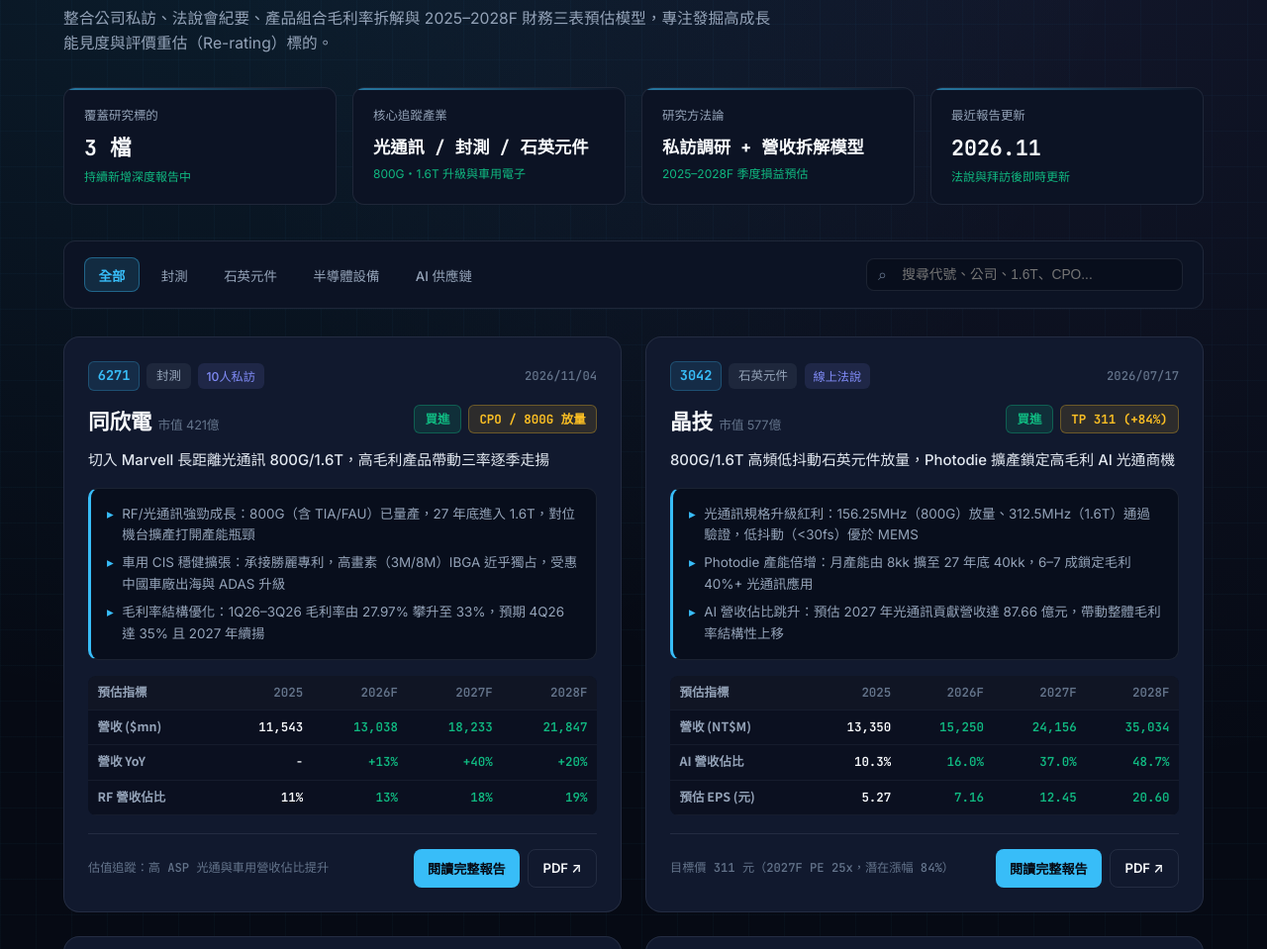
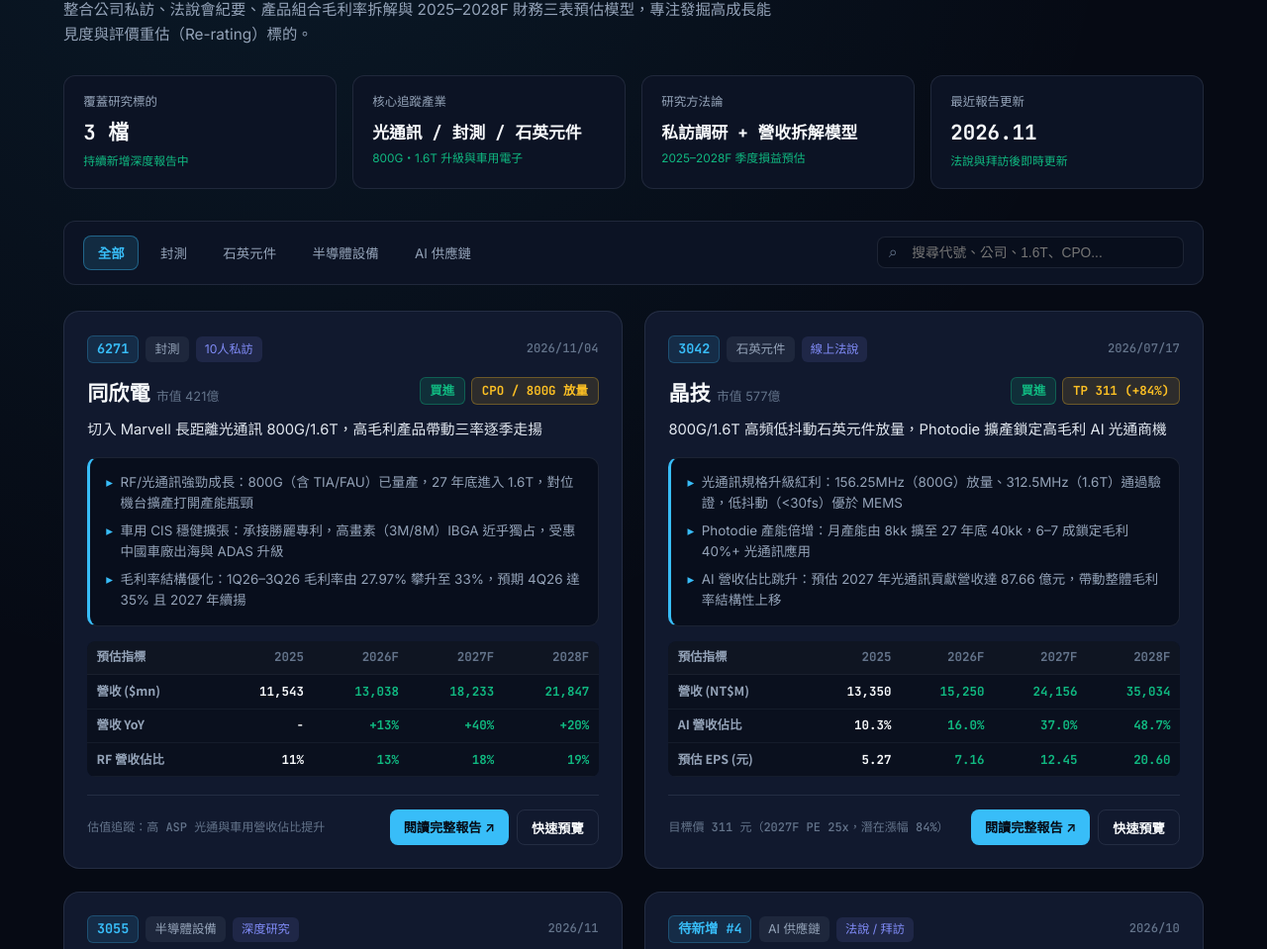
Before and after one commit to 2842U4/tailor, a plain HTML site: page index.html in a window 1280 px wide. Shown: the part 192-1151 px from the top of the page at 99% size. Drawn offline with Linux system fonts and the light colour scheme.

Commit message:
Update index.html

```diff
--- a/index.html
+++ b/index.html
@@ -6,7 +6,7 @@
   <title>YANG CHENG-YING | 獨立個股與產業研究終端</title>
   <link rel="preconnect" href="https://fonts.googleapis.com">
   <link rel="preconnect" href="https://fonts.gstatic.com" crossorigin>
-  <link href="https://fonts.googleapis.com/css2?family=Inter:wght@400;500;600;700;800&family=JetBrains+Mono:wght@500;600;700&family=Noto+Sans+TC:wght@400;500;700&display=swap" rel="stylesheet">
+  <link href="https://fonts.googleapis.com/css2?family=Inter:wght@400;600;700;800&family=JetBrains+Mono:wght@500;700&family=Noto+Sans+TC:wght@400;500;700&display=swap" rel="stylesheet">
   <style>
     :root {
       --bg-base: #060a14;
@@ -14,8 +14,8 @@
       --bg-card: #11192e;
       --bg-card-hover: #16213c;
       --bg-sub: #080e1c;
-      --border: rgba(148, 163, 184, 0.14);
-      --border-glow: rgba(56, 189, 248, 0.45);
+      --border: rgba(148, 163, 184, 0.15);
+      --border-glow: rgba(56, 189, 248, 0.5);
       --text-main: #f8fafc;
       --text-sub: #94a3b8;
       --text-dim: #64748b;
@@ -30,26 +30,20 @@
     * { box-sizing: border-box; margin: 0; padding: 0; }
 
     body {
-      font-family: 'Inter', 'Noto Sans TC', -apple-system, sans-serif;
+      font-family: 'Inter', 'Noto Sans TC', -apple-system, BlinkMacSystemFont, sans-serif;
       background-color: var(--bg-base);
       color: var(--text-main);
       line-height: 1.6;
-      background-image:
-        linear-gradient(rgba(56, 189, 248, 0.03) 1px, transparent 1px),
-        linear-gradient(90deg, rgba(56, 189, 248, 0.03) 1px, transparent 1px),
-        radial-gradient(circle at 18% 0%, rgba(56, 189, 248, 0.12) 0%, transparent 45%),
-        radial-gradient(circle at 85% 5%, rgba(129, 140, 248, 0.1) 0%, transparent 45%);
-      background-size: 36px 36px, 36px 36px, 100% 100%, 100% 100%;
+      background-image: radial-gradient(circle at 20% 0%, rgba(56, 189, 248, 0.09) 0%, transparent 45%);
       min-height: 100vh;
     }
 
-    /* Top Terminal Bar */
+    /* Top Bar (移除高耗能 backdrop-filter) */
     nav {
       position: sticky;
       top: 0;
       z-index: 40;
-      background: rgba(6, 10, 20, 0.88);
-      backdrop-filter: blur(14px);
+      background: rgba(6, 10, 20, 0.96);
       border-bottom: 1px solid var(--border);
     }
     .nav-inner {
@@ -75,7 +69,7 @@
       height: 9px;
       border-radius: 50%;
       background: var(--emerald);
-      box-shadow: 0 0 10px var(--emerald);
+      box-shadow: 0 0 8px var(--emerald);
     }
     .analyst-pill {
       font-size: 0.8rem;
@@ -93,128 +87,87 @@
       padding: 0 1.5rem;
     }
 
-    /* Hero Header */
-    .hero {
-      padding: 3rem 0 2rem;
-      display: flex;
-      justify-content: space-between;
-      align-items: flex-end;
-      flex-wrap: wrap;
-      gap: 1.5rem;
-    }
+    /* Hero */
+    .hero { padding: 2.75rem 0 1.75rem; }
     .hero-left { max-width: 720px; }
     .eyebrow {
       font-family: 'JetBrains Mono', monospace;
       font-size: 0.78rem;
       color: var(--cyan);
       letter-spacing: 0.08em;
-      margin-bottom: 0.65rem;
+      margin-bottom: 0.6rem;
       display: block;
     }
     .hero h1 {
-      font-size: clamp(1.8rem, 3.6vw, 2.55rem);
+      font-size: clamp(1.75rem, 3.5vw, 2.45rem);
       font-weight: 800;
       letter-spacing: -0.02em;
       line-height: 1.2;
-      margin-bottom: 0.75rem;
+      margin-bottom: 0.7rem;
     }
-    .hero p {
-      color: var(--text-sub);
-      font-size: 0.98rem;
-    }
+    .hero p { color: var(--text-sub); font-size: 0.96rem; }
 
-    /* Dashboard Metrics */
+    /* KPI Strip */
     .stats-row {
       display: grid;
       grid-template-columns: repeat(4, 1fr);
       gap: 1rem;
-      margin-bottom: 2.25rem;
+      margin-bottom: 2rem;
     }
     .stat-box {
       background: var(--bg-surface);
       border: 1px solid var(--border);
       border-radius: 12px;
-      padding: 1.1rem 1.25rem;
-      position: relative;
-      overflow: hidden;
+      padding: 1.05rem 1.2rem;
     }
-    .stat-box::after {
-      content: "";
-      position: absolute;
-      top: 0; left: 0; right: 0;
-      height: 2px;
-      background: linear-gradient(90deg, var(--cyan), transparent);
-      opacity: 0.6;
-    }
-    .stat-label {
-      font-size: 0.78rem;
-      color: var(--text-sub);
-      margin-bottom: 0.3rem;
-    }
+    .stat-label { font-size: 0.78rem; color: var(--text-sub); margin-bottom: 0.25rem; }
     .stat-val {
       font-family: 'JetBrains Mono', monospace;
-      font-size: 1.35rem;
+      font-size: 1.3rem;
       font-weight: 700;
       color: var(--text-main);
     }
-    .stat-note {
-      font-size: 0.75rem;
-      color: var(--emerald);
-      margin-top: 0.2rem;
-    }
+    .stat-note { font-size: 0.74rem; color: var(--emerald); margin-top: 0.2rem; }
 
-    /* Filter & Search Toolbar */
+    /* Filter & Search */
     .toolbar {
       display: flex;
       flex-wrap: wrap;
       justify-content: space-between;
       align-items: center;
       gap: 1rem;
-      margin-bottom: 1.75rem;
-      padding: 1rem 1.25rem;
+      margin-bottom: 1.65rem;
+      padding: 0.9rem 1.2rem;
       background: var(--bg-surface);
       border: 1px solid var(--border);
       border-radius: 12px;
     }
-    .tabs {
-      display: flex;
-      flex-wrap: wrap;
-      gap: 0.45rem;
-    }
+    .tabs { display: flex; flex-wrap: wrap; gap: 0.45rem; }
     .tab-btn {
       background: transparent;
       color: var(--text-sub);
       border: 1px solid transparent;
-      padding: 0.42rem 0.85rem;
+      padding: 0.4rem 0.85rem;
       border-radius: 8px;
       font-size: 0.84rem;
       font-weight: 500;
       cursor: pointer;
-      transition: all 0.2s;
       font-family: inherit;
     }
-    .tab-btn:hover {
-      color: var(--text-main);
-      background: rgba(255, 255, 255, 0.04);
-    }
+    .tab-btn:hover { color: var(--text-main); background: rgba(255, 255, 255, 0.04); }
     .tab-btn.active {
       background: rgba(56, 189, 248, 0.14);
       border-color: rgba(56, 189, 248, 0.4);
       color: var(--cyan);
       font-weight: 600;
     }
-    .search-wrap {
-      position: relative;
-      min-width: 250px;
-      flex: 1;
-      max-width: 320px;
-    }
+    .search-wrap { position: relative; min-width: 240px; flex: 1; max-width: 310px; }
     .search-wrap input {
       width: 100%;
       background: var(--bg-sub);
       border: 1px solid var(--border);
       color: var(--text-main);
-      padding: 0.5rem 0.9rem 0.5rem 2.2rem;
+      padding: 0.48rem 0.9rem 0.48rem 2.15rem;
       border-radius: 8px;
       font-size: 0.86rem;
       outline: none;
@@ -228,67 +181,60 @@
       color: var(--text-dim);
     }
 
-    /* Research Tear-Sheet Cards */
+    /* Cards Grid */
     .grid {
       display: grid;
       grid-template-columns: repeat(2, 1fr);
-      gap: 1.5rem;
+      gap: 1.4rem;
       margin-bottom: 3.5rem;
     }
     .card {
       background: var(--bg-card);
       border: 1px solid var(--border);
       border-radius: 16px;
-      padding: 1.5rem;
+      padding: 1.45rem;
       display: flex;
       flex-direction: column;
       justify-content: space-between;
-      transition: transform 0.22s ease, border-color 0.22s ease, box-shadow 0.22s ease;
+      transition: transform 0.18s ease, border-color 0.18s ease;
     }
     .card:hover {
-      transform: translateY(-4px);
+      transform: translateY(-3px);
       border-color: var(--border-glow);
       background: var(--bg-card-hover);
-      box-shadow: 0 14px 30px -10px rgba(0, 0, 0, 0.6);
     }
 
-    /* Card Header Metadata */
     .meta-top {
       display: flex;
       justify-content: space-between;
       align-items: center;
       gap: 0.5rem;
-      margin-bottom: 0.9rem;
+      margin-bottom: 0.85rem;
       flex-wrap: wrap;
     }
-    .tag-cluster {
-      display: flex;
-      align-items: center;
-      gap: 0.45rem;
-      flex-wrap: wrap;
-    }
+    .tag-cluster { display: flex; align-items: center; gap: 0.45rem; flex-wrap: wrap; }
     .ticker {
       font-family: 'JetBrains Mono', monospace;
       font-weight: 700;
-      font-size: 0.85rem;
+      font-size: 0.84rem;
       color: var(--cyan);
       background: rgba(56, 189, 248, 0.12);
       border: 1px solid rgba(56, 189, 248, 0.25);
-      padding: 0.18rem 0.55rem;
+      padding: 0.16rem 0.55rem;
       border-radius: 6px;
     }
     .sector {
       font-size: 0.78rem;
       color: var(--text-sub);
       background: rgba(148, 163, 184, 0.1);
-      padding: 0.2rem 0.6rem;
+      padding: 0.18rem 0.58rem;
       border-radius: 6px;
     }
     .access-tag {
       font-size: 0.76rem;
       color: var(--indigo);
       background: rgba(129, 140, 248, 0.12);
-      padding: 0.2rem 0.55rem;
+      padding: 0.18rem 0.55rem;
       border-radius: 6px;
       font-weight: 500;
     }
@@ -298,35 +244,20 @@
       color: var(--text-dim);
     }
 
-    /* Title & Institutional Rating Strip */
     .title-row {
       display: flex;
       justify-content: space-between;
       align-items: flex-start;
-      gap: 1rem;
-      margin-bottom: 0.6rem;
+      gap: 0.85rem;
+      margin-bottom: 0.55rem;
     }
-    .company-name {
-      font-size: 1.35rem;
-      font-weight: 800;
-      letter-spacing: -0.01em;
-    }
-    .mkt-cap {
-      font-size: 0.8rem;
-      color: var(--text-dim);
-      font-weight: 400;
-      margin-left: 0.4rem;
-    }
-    .rating-box {
-      display: flex;
-      align-items: center;
-      gap: 0.45rem;
-      flex-shrink: 0;
-    }
+    .company-name { font-size: 1.32rem; font-weight: 800; }
+    .mkt-cap { font-size: 0.8rem; color: var(--text-dim); font-weight: 400; margin-left: 0.4rem; }
+    .rating-box { display: flex; align-items: center; gap: 0.4rem; flex-shrink: 0; }
     .rating-pill {
       font-size: 0.78rem;
       font-weight: 700;
-      padding: 0.22rem 0.65rem;
+      padding: 0.2rem 0.6rem;
       border-radius: 6px;
       background: var(--emerald-bg);
       color: var(--emerald);
@@ -336,58 +267,46 @@
       font-family: 'JetBrains Mono', monospace;
       font-size: 0.78rem;
       font-weight: 700;
-      padding: 0.22rem 0.65rem;
+      padding: 0.2rem 0.6rem;
       border-radius: 6px;
       background: var(--gold-bg);
       color: var(--gold);
       border: 1px solid rgba(251, 191, 36, 0.3);
     }
 
-    .headline {
-      font-size: 0.93rem;
-      color: #e2e8f0;
-      font-weight: 500;
-      margin-bottom: 1rem;
-    }
+    .headline { font-size: 0.92rem; color: #e2e8f0; font-weight: 500; margin-bottom: 0.95rem; }
 
-    /* Key Thesis Bullets */
     .thesis-box {
       background: var(--bg-sub);
       border: 1px solid var(--border);
       border-left: 3px solid var(--cyan);
       border-radius: 10px;
-      padding: 0.9rem 1rem;
-      margin-bottom: 1rem;
+      padding: 0.85rem 1rem;
+      margin-bottom: 0.95rem;
     }
     .thesis-box ul { list-style: none; }
     .thesis-box li {
       font-size: 0.84rem;
       color: var(--text-sub);
-      margin-bottom: 0.42rem;
-      padding-left: 0.95rem;
+      margin-bottom: 0.38rem;
+      padding-left: 0.9rem;
       position: relative;
     }
     .thesis-box li:last-child { margin-bottom: 0; }
-    .thesis-box li::before {
-      content: "▸";
-      position: absolute;
-      left: 0;
-      color: var(--cyan);
-    }
+    .thesis-box li::before { content: "▸"; position: absolute; left: 0; color: var(--cyan); }
 
-    /* Mini Financial Estimate Table */
     .model-table {
       width: 100%;
       border-collapse: collapse;
-      margin-bottom: 1.15rem;
-      background: rgba(6, 10, 20, 0.55);
+      margin-bottom: 1.1rem;
+      background: rgba(6, 10, 20, 0.6);
       border-radius: 8px;
       overflow: hidden;
       font-family: 'JetBrains Mono', monospace;
       font-size: 0.78rem;
     }
     .model-table th, .model-table td {
-      padding: 0.45rem 0.6rem;
+      padding: 0.42rem 0.58rem;
       text-align: right;
       border-bottom: 1px solid rgba(148, 163, 184, 0.08);
     }
@@ -396,33 +315,24 @@
       color: var(--text-sub);
       font-family: 'Noto Sans TC', sans-serif;
     }
-    .model-table th {
-      color: var(--text-dim);
-      font-weight: 600;
-      background: rgba(255, 255, 255, 0.02);
-    }
+    .model-table th { color: var(--text-dim); font-weight: 600; background: rgba(255, 255, 255, 0.02); }
     .model-table td { color: var(--text-main); font-weight: 600; }
     .highlight-num { color: var(--emerald) !important; }
 
-    /* Card Footer */
     .card-foot {
       display: flex;
       justify-content: space-between;
       align-items: center;
-      padding-top: 0.95rem;
+      padding-top: 0.9rem;
       border-top: 1px solid var(--border);
       gap: 0.75rem;
     }
-    .val-method {
-      font-size: 0.76rem;
-      color: var(--text-dim);
-      font-family: 'JetBrains Mono', monospace;
-    }
+    .val-method { font-size: 0.75rem; color: var(--text-dim); font-family: 'JetBrains Mono', monospace; }
     .actions { display: flex; gap: 0.5rem; }
     .btn {
       font-size: 0.82rem;
       font-weight: 600;
-      padding: 0.48rem 0.9rem;
+      padding: 0.46rem 0.88rem;
       border-radius: 8px;
       cursor: pointer;
       text-decoration: none;
@@ -430,25 +340,13 @@
       display: inline-flex;
       align-items: center;
       gap: 0.35rem;
-      transition: all 0.2s;
       font-family: inherit;
     }
-    .btn-cyan {
-      background: var(--cyan);
-      color: #060a14;
-    }
+    .btn-cyan { background: var(--cyan); color: #060a14; }
     .btn-cyan:hover { background: #7dd3fc; }
-    .btn-ghost {
-      background: transparent;
-      color: var(--text-main);
-      border: 1px solid var(--border);
-    }
-    .btn-ghost:hover {
-      border-color: var(--text-sub);
-      background: rgba(255, 255, 255, 0.04);
-    }
+    .btn-ghost { background: transparent; color: var(--text-main); border: 1px solid var(--border); }
+    .btn-ghost:hover { border-color: var(--text-sub); background: rgba(255, 255, 255, 0.05); }
 
-    /* Footer */
     footer {
       border-top: 1px solid var(--border);
       padding: 2rem 0 3rem;
@@ -457,12 +355,11 @@
       font-size: 0.8rem;
     }
 
-    /* Fullscreen PDF Reader Modal */
+    /* Lightweight Modal (無 blur 特效 + 載入動畫) */
     .modal {
       position: fixed;
       inset: 0;
-      background: rgba(3, 6, 14, 0.9);
-      backdrop-filter: blur(8px);
+      background: rgba(3, 6, 14, 0.92);
       z-index: 100;
       display: none;
       align-items: center;
@@ -482,24 +379,19 @@
       overflow: hidden;
     }
     .modal-top {
-      padding: 0.75rem 1.2rem;
+      padding: 0.7rem 1.15rem;
       background: var(--bg-card);
       border-bottom: 1px solid var(--border);
       display: flex;
       justify-content: space-between;
       align-items: center;
-      gap: 1rem;
+      gap: 0.8rem;
       flex-wrap: wrap;
     }
-    .modal-switcher {
-      display: flex;
-      align-items: center;
-      gap: 0.5rem;
-      flex-wrap: wrap;
-    }
+    .modal-switcher { display: flex; align-items: center; gap: 0.45rem; flex-wrap: wrap; }
     .switch-chip {
       font-size: 0.78rem;
-      padding: 0.3rem 0.65rem;
+      padding: 0.28rem 0.62rem;
       border-radius: 6px;
       border: 1px solid var(--border);
       background: var(--bg-sub);
@@ -513,11 +405,40 @@
       background: rgba(56, 189, 248, 0.12);
       font-weight: 700;
     }
-    .modal-frame {
+    .frame-wrap {
+      position: relative;
       flex: 1;
       width: 100%;
+      background: #1e293b;
+    }
+    .loader-overlay {
+      position: absolute;
+      inset: 0;
+      display: flex;
+      flex-direction: column;
+      align-items: center;
+      justify-content: center;
+      gap: 0.75rem;
+      color: var(--cyan);
+      font-size: 0.9rem;
+      background: #0f172a;
+      z-index: 2;
+    }
+    .spinner {
+      width: 32px;
+      height: 32px;
+      border: 3px solid rgba(56, 189, 248, 0.2);
+      border-top-color: var(--cyan);
+      border-radius: 50%;
+      animation: spin 0.7s linear infinite;
+    }
+    @keyframes spin { to { transform: rotate(360deg); } }
+    .modal-frame {
+      position: relative;
+      z-index: 3;
+      width: 100%;
+      height: 100%;
       border: none;
-      background: #1e293b;
     }
 
     @media (max-width: 860px) {
@@ -547,7 +468,6 @@
       </div>
     </section>
 
-    <!-- KPI Strip -->
     <section class="stats-row">
       <div class="stat-box">
         <div class="stat-label">覆蓋研究標的</div>
@@ -556,12 +476,12 @@
       </div>
       <div class="stat-box">
         <div class="stat-label">核心追蹤產業</div>
-        <div class="stat-val" style="font-size: 1.08rem; padding-top: 0.22rem;">光通訊 / 封測 / 石英元件</div>
+        <div class="stat-val" style="font-size: 1.05rem; padding-top: 0.2rem;">光通訊 / 封測 / 石英元件</div>
         <div class="stat-note">800G・1.6T 升級與車用電子</div>
       </div>
       <div class="stat-box">
         <div class="stat-label">研究方法論</div>
-        <div class="stat-val" style="font-size: 1.08rem; padding-top: 0.22rem;">私訪調研 + 營收拆解模型</div>
+        <div class="stat-val" style="font-size: 1.05rem; padding-top: 0.2rem;">私訪調研 + 營收拆解模型</div>
         <div class="stat-note">2025–2028F 季度損益預估</div>
       </div>
       <div class="stat-box">
@@ -571,7 +491,6 @@
       </div>
     </section>
 
-    <!-- Filter & Search -->
     <section class="toolbar">
       <div class="tabs" id="sector-tabs"></div>
       <div class="search-wrap">
@@ -580,7 +499,6 @@
       </div>
     </section>
 
-    <!-- Reports Grid -->
     <section class="grid" id="cards-grid"></section>
   </main>
 
@@ -590,24 +508,27 @@
     </div>
   </footer>
 
-  <!-- PDF Viewer Modal with Quick Switcher -->
+  <!-- Fast Modal Viewer -->
   <div class="modal" id="pdf-modal">
     <div class="modal-box">
       <div class="modal-top">
         <div class="modal-switcher" id="modal-switcher"></div>
         <div class="actions">
-          <a id="modal-download" href="#" target="_blank" class="btn btn-ghost">新分頁開啟 ↗</a>
-          <button class="btn btn-cyan" onclick="closeModal()">關閉 ✕</button>
+          <a id="modal-download" href="#" target="_blank" class="btn btn-cyan">改用原生分頁極速開啟 ↗</a>
+          <button class="btn btn-ghost" onclick="closeModal()">關閉 ✕</button>
         </div>
       </div>
-      <iframe class="modal-frame" id="pdf-frame" src=""></iframe>
+      <div class="frame-wrap">
+        <div class="loader-overlay" id="pdf-loader">
+          <div class="spinner"></div>
+          <div>正在載入 PDF 報告，若檔案較大可直接點右上角「原生分頁極速開啟」...</div>
+        </div>
+        <iframe class="modal-frame" id="pdf-frame" src=""></iframe>
+      </div>
     </div>
   </div>
 
   <script>
-    // =========================================================================
-    // 【研究報告資料庫】目前已填入你上傳的 3 份報告，其餘 3-4 份照格式往下加即可
-    // =========================================================================
     const reportsData = [
       {
         ticker: "6271",
@@ -620,7 +541,7 @@
         targetPrice: "CPO / 800G 放量",
         headline: "切入 Marvell 長距離光通訊 800G/1.6T，高毛利產品帶動三率逐季走揚",
         valuation: "估值追蹤：高 ASP 光通與車用營收佔比提升",
-        file: "同欣電(6271) .pdf", // 注意：你的檔名括號後面有一個空白，上傳到 GitHub 需完全一致
+        file: "同欣電(6271) .pdf",
         thesis: [
           "RF/光通訊強勁成長：800G（含 TIA/FAU）已量產，27 年底進入 1.6T，對位機台擴產打開產能瓶頸",
           "車用 CIS 穩健擴張：承接勝麗專利，高畫素（3M/8M）IBGA 近乎獨占，受惠中國車廠出海與 ADAS 升級",
@@ -709,25 +630,30 @@
           ]
         }
       }
-      // 第 5、6、7 份報告：直接複製上方 { ... }, 區塊貼在這裡即可！
     ];
 
-    // =========================================================================
-    // 系統渲染與互動引擎（無需修改）
-    // =========================================================================
     const grid = document.getElementById('cards-grid');
     const tabsWrap = document.getElementById('sector-tabs');
     const searchInput = document.getElementById('search-input');
     let activeSector = '全部';
 
-    // 更新頂部統計數據
+    // 背景預載機制：滑鼠移上卡片即偷抓 PDF
+    const prefetchedFiles = new Set();
+    function prefetchPDF(file) {
+      if (!file || prefetchedFiles.has(file)) return;
+      prefetchedFiles.add(file);
+      const link = document.createElement('link');
+      link.rel = 'prefetch';
+      link.href = encodeURI(file);
+      document.head.appendChild(link);
+    }
+
     const validReports = reportsData.filter(r => r.file && r.file.trim() !== "");
     document.getElementById('stat-total').textContent = `${validReports.length} 檔`;
     if (validReports.length > 0) {
       document.getElementById('stat-latest').textContent = validReports[0].date.slice(0, 7).replace('/', '.');
     }
 
-    // 產生分類按鈕
     const sectors = ['全部', ...new Set(reportsData.map(r => r.sector))];
     sectors.forEach(sec => {
       const btn = document.createElement('button');
@@ -742,7 +668,6 @@
       tabsWrap.appendChild(btn);
     });
 
-    // 渲染報告卡片
     function renderCards() {
       const q = searchInput.value.trim().toLowerCase();
       const list = reportsData.filter(item => {
@@ -760,7 +685,6 @@
         const encodedUrl = hasFile ? encodeURI(item.file) : "";
         const thesisHtml = item.thesis.map(t => `<li>${t}</li>`).join('');
 
-        // 財務小表格
         const thHtml = item.financials.headers.map(h => `<th>${h}</th>`).join('');
         const trHtml = item.financials.rows.map(row => {
           const tds = row.map((cell, idx) => {
@@ -770,13 +694,14 @@
           return `<tr>${tds}</tr>`;
         }).join('');
 
+        // 主按鈕改回原生新分頁極速開啟，次按鈕保留站內預覽
         const btnGroup = hasFile
-          ? `<button class="btn btn-cyan" onclick="openReader('${item.ticker}')">閱讀完整報告</button>
-             <a class="btn btn-ghost" href="${encodedUrl}" target="_blank">PDF ↗</a>`
+          ? `<a class="btn btn-cyan" href="${encodedUrl}" target="_blank" rel="noopener">閱讀完整報告 ↗</a>
+             <button class="btn btn-ghost" onclick="openReader('${item.ticker}')">快速預覽</button>`
           : `<button class="btn btn-ghost" style="opacity:0.45; cursor:not-allowed;" onclick="alert('請先上傳 PDF 並在 reportsData 填入檔名')">待上傳 PDF</button>`;
 
         return `
-          <article class="card">
+          <article class="card" onmouseenter="prefetchPDF('${item.file}')">
             <div>
               <div class="meta-top">
                 <div class="tag-cluster">
@@ -818,23 +743,27 @@
 
     searchInput.addEventListener('input', renderCards);
 
-    // Modal PDF 閱讀器與快速切換
     const modal = document.getElementById('pdf-modal');
     const pdfFrame = document.getElementById('pdf-frame');
+    const pdfLoader = document.getElementById('pdf-loader');
     const modalDownload = document.getElementById('modal-download');
     const modalSwitcher = document.getElementById('modal-switcher');
+
+    pdfFrame.onload = () => {
+      pdfLoader.style.display = 'none';
+    };
 
     function openReader(ticker) {
       const target = validReports.find(r => r.ticker === ticker) || validReports[0];
       if (!target) return;
 
-      // 建立上方快速切換按鈕
       modalSwitcher.innerHTML = validReports.map(r => `
         <button class="switch-chip ${r.ticker === target.ticker ? 'active' : ''}" onclick="openReader('${r.ticker}')">
           ${r.ticker} ${r.company}
         </button>
       `).join('');
 
+      pdfLoader.style.display = 'flex';
       const url = encodeURI(target.file);
       pdfFrame.src = url;
       modalDownload.href = url;
```
